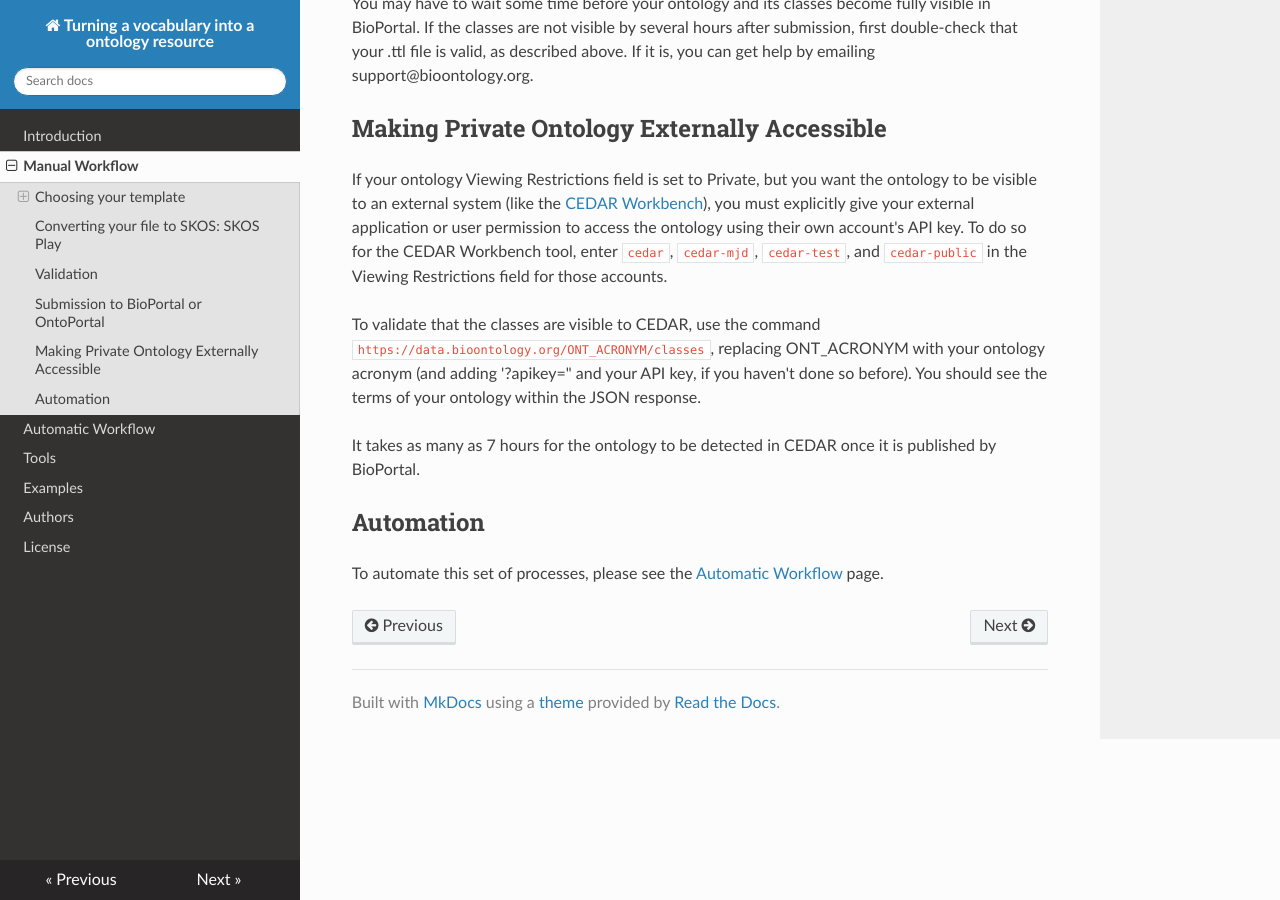
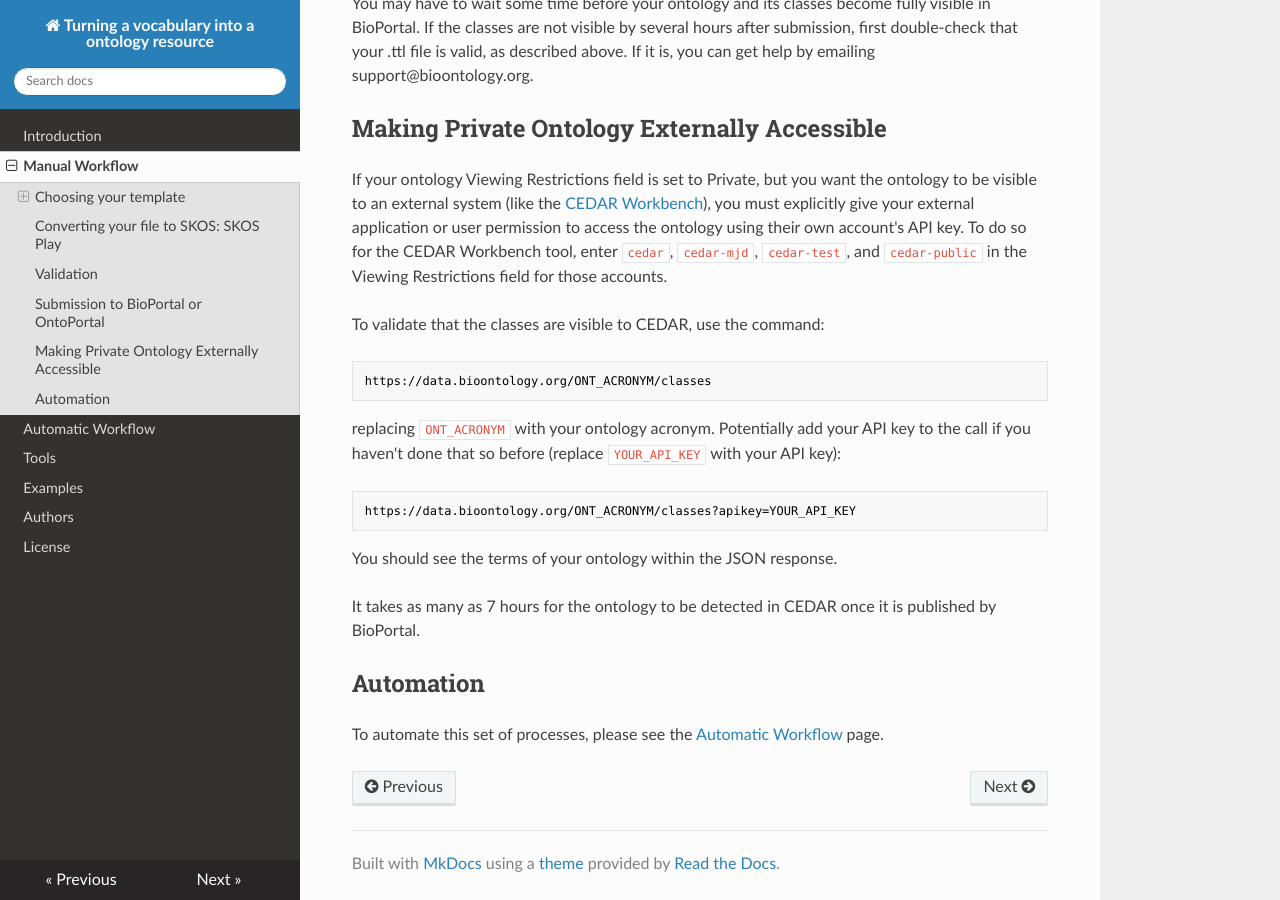
Before and after one commit to fair-data-collective/excel2rdf-site, an MkDocs documentation site: the page built from docs/ManualWorkflow.md, in a window 1280 px wide and 900 px high, scrolled down 2320 px. Built offline with MkDocs 1.6.1, drawn with Linux system fonts in a browser that asks for light colours; nearby versions of some CDN libraries.

Commit message:
Update ManualWorkflow.md

````diff
--- a/docs/ManualWorkflow.md
+++ b/docs/ManualWorkflow.md
@@ -95,8 +95,15 @@ but you want the ontology to be visible to an external system (like the [CEDAR W
 you must explicitly give your external application or user permission to access the ontology using their own account's API key.
 To do so for the CEDAR Workbench tool, enter `cedar`, `cedar-mjd`, `cedar-test`, and `cedar-public` in the Viewing Restrictions field for those accounts.
 
-To validate that the classes are visible to CEDAR, use the command `https://data.bioontology.org/ONT_ACRONYM/classes`,
-replacing ONT_ACRONYM with your ontology acronym (and adding '?apikey=" and your API key, if you haven't done so before).
+To validate that the classes are visible to CEDAR, use the command:
+```
+https://data.bioontology.org/ONT_ACRONYM/classes
+```
+replacing `ONT_ACRONYM` with your ontology acronym. Potentially add your API key to the call if you haven't done that so before (replace `YOUR_API_KEY` with your API key):
+```
+https://data.bioontology.org/ONT_ACRONYM/classes?apikey=YOUR_API_KEY
+```
+
 You should see the terms of your ontology within the JSON response.
 
 It takes as many as 7 hours for the ontology to be detected in CEDAR once it is published by BioPortal.
````
